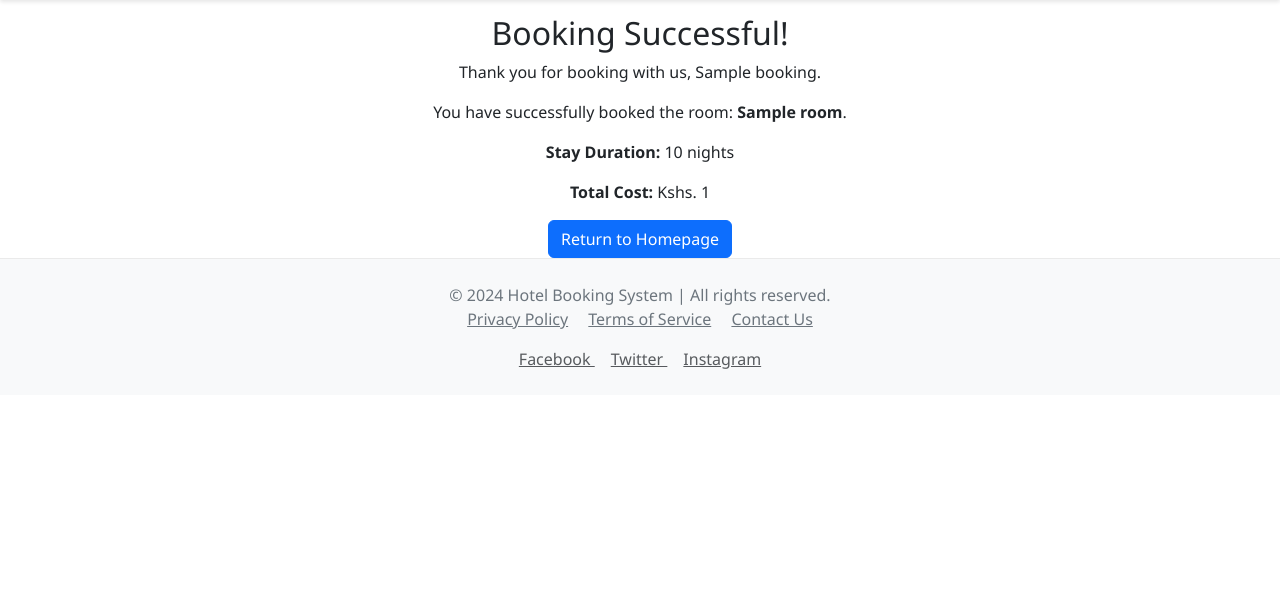
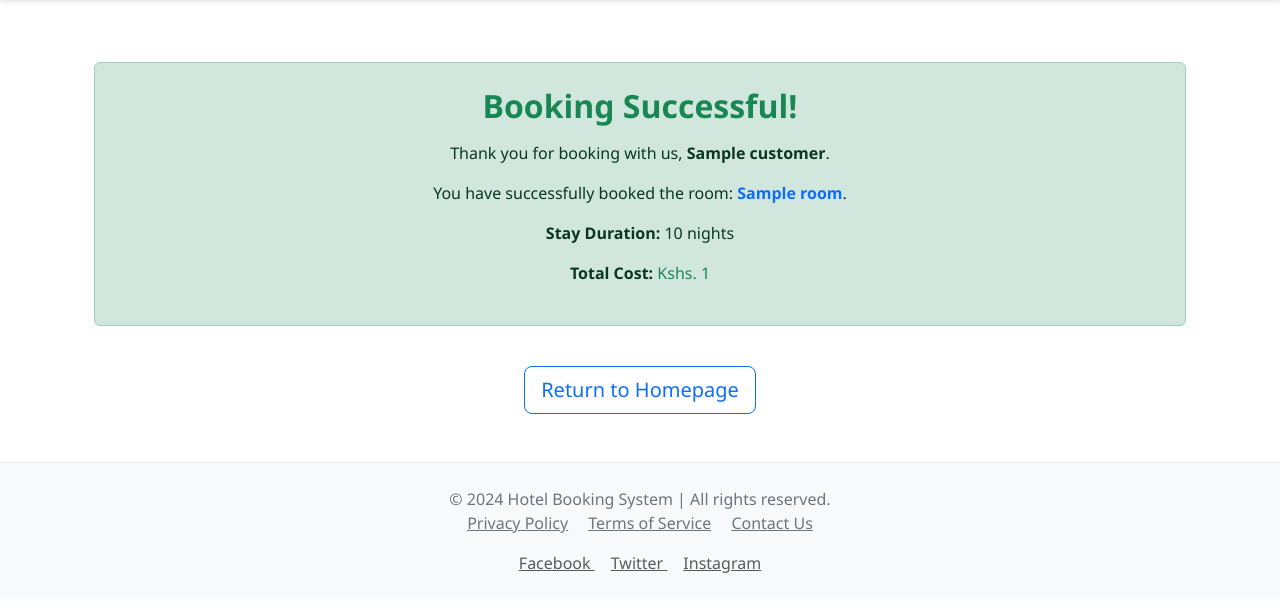
Before and after one commit to NexusGKSoftwares/DJANGO-PROJECT, a Django app: template hotel_booking/templates/hotel_booking/booking_success.html in a window 1280 px wide. Shown: the part 56-668 px from the top of the page. Run offline with Django 5.2, Linux system fonts and the light colour scheme; the template is opened without the code that fills it: most values are stand-ins (such as "Sample title", 1, 10 or a date in 2020); some libraries are stand-ins or nearby versions.

Commit message:
"Updated booking success template with new HTML structure and styling"

```diff
--- a/hotel_booking/templates/hotel_booking/booking_success.html
+++ b/hotel_booking/templates/hotel_booking/booking_success.html
@@ -3,13 +3,19 @@
 {% block title %}Booking Success - Hotel Booking{% endblock %}
 
 {% block content %}
+<div class="container my-5">
     <div class="text-center">
-        <h2>Booking Successful!</h2>
-        <p>Thank you for booking with us, {{ booking.name }}.</p> <!-- Changed from booking.name to booking.customer -->
-        <p>You have successfully booked the room: <strong>{{ booking.room.name }}</strong>.</p>
-        <p><strong>Stay Duration:</strong> {{ booking.duration }} nights</p>
-        <p><strong>Total Cost:</strong> Kshs. {{ booking.total_cost }}</p>
+        <div class="alert alert-success py-4">
+            <h2 class="text-success fw-bold">Booking Successful!</h2>
+            <p class="mt-3">Thank you for booking with us, <strong>{{ booking.customer }}</strong>.</p>
+            <p class="mt-2">You have successfully booked the room:
+                <span class="text-primary fw-bold">{{ booking.room.name }}</span>.
+            </p>
+            <p><strong>Stay Duration:</strong> {{ booking.duration }} nights</p>
+            <p><strong>Total Cost:</strong> <span class="text-success">Kshs. {{ booking.total_cost }}</span></p>
+        </div>
 
-        <a href="{% url 'index' %}" class="btn btn-primary">Return to Homepage</a>
+        <a href="{% url 'index' %}" class="btn btn-outline-primary btn-lg mt-4">Return to Homepage</a>
     </div>
+</div>
 {% endblock %}
```
